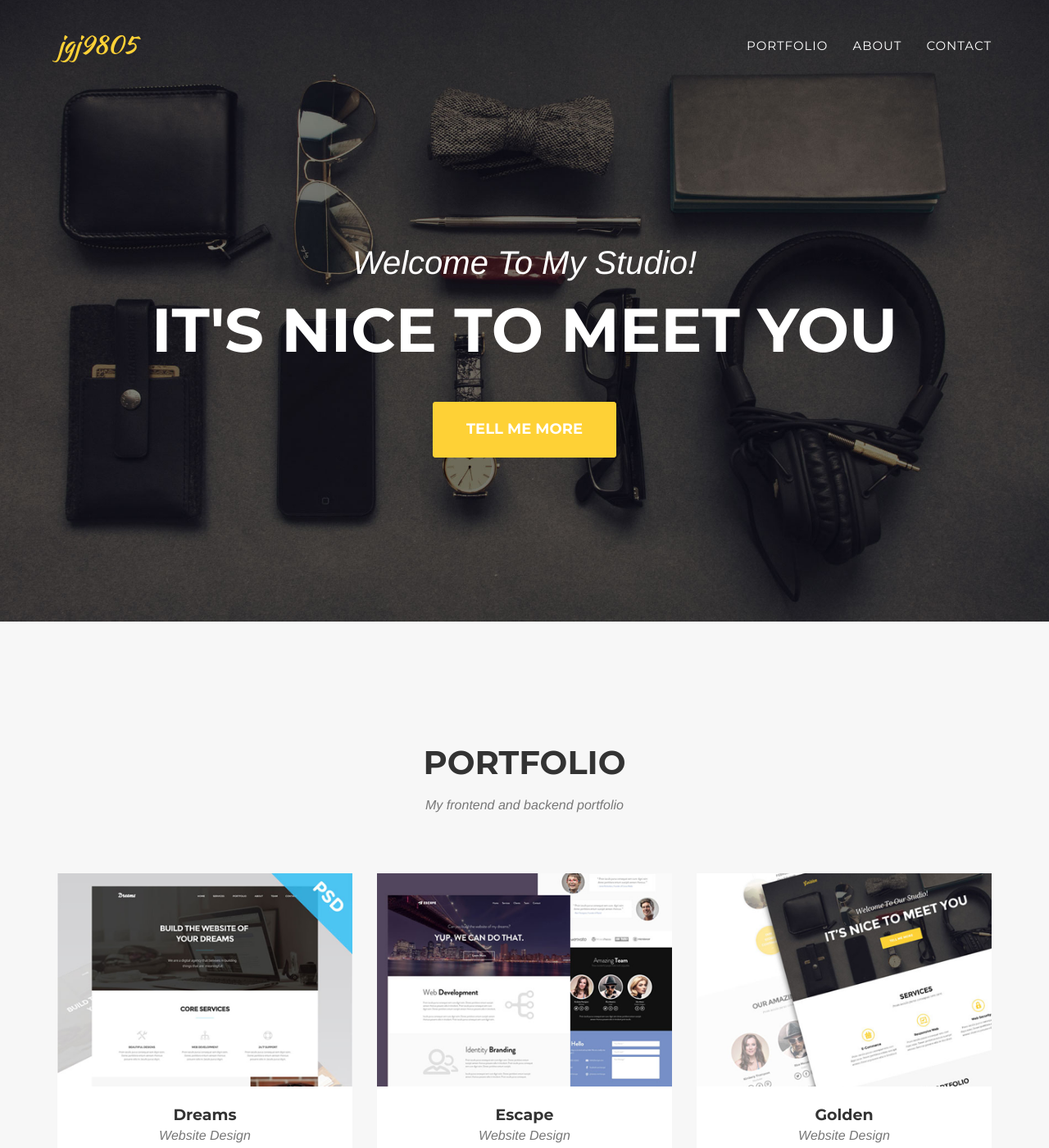
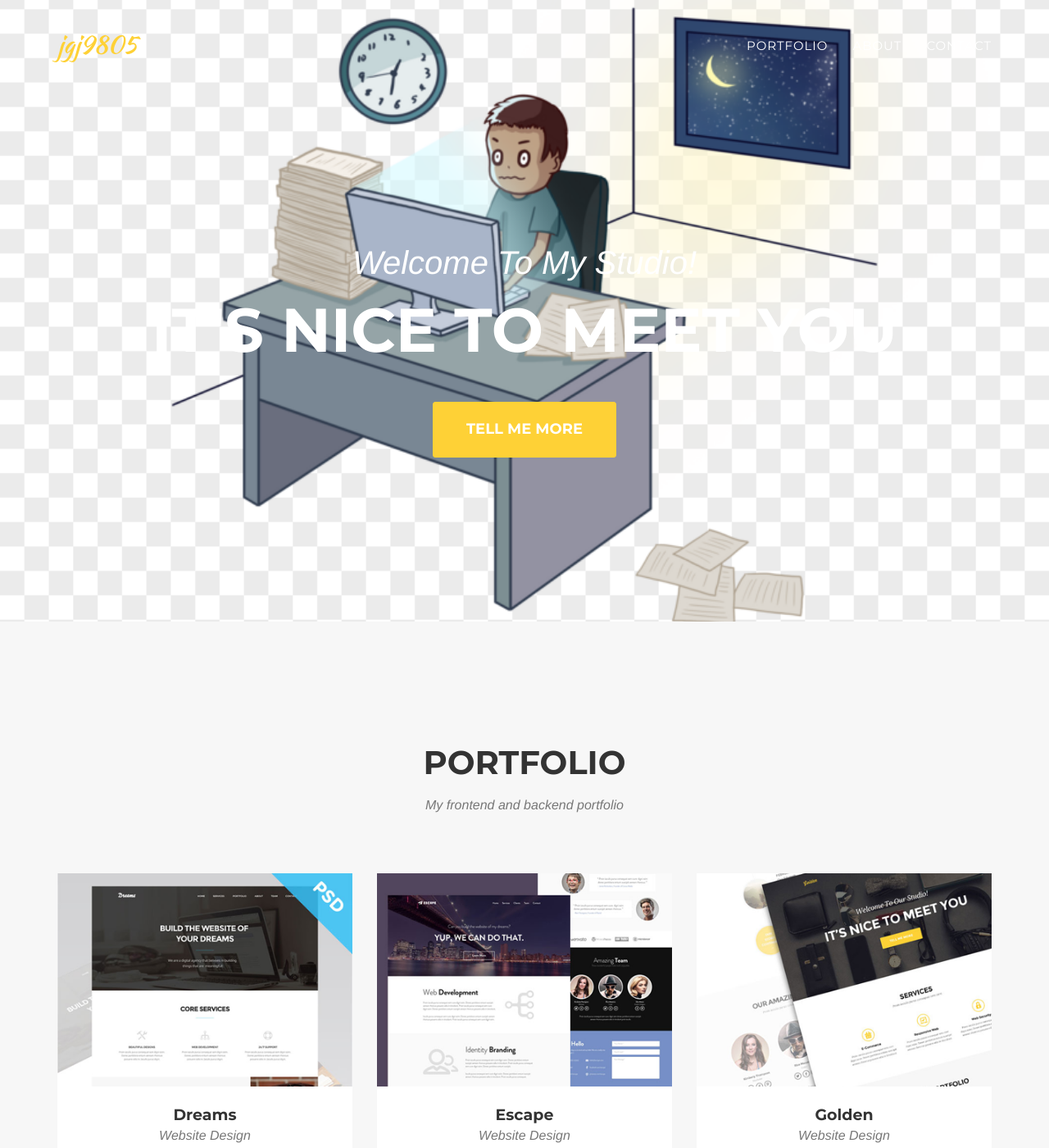
Before and after one commit to jgj9805/jgj9805.github.io, a Jekyll site: the page built from index.html, in a window 1280 px wide and 1400 px high. Shown: the whole window at 82% size. Built offline with Jekyll 4.4.1, drawn with Linux system fonts in a browser that asks for light colours; some web fonts are replaced.

Commit message:
third comit

```diff
--- a/_includes/css/agency.css
+++ b/_includes/css/agency.css
@@ -269,7 +269,7 @@ header {
     text-align: center;
     color: #fff;
     background-attachment: scroll;
-    background-image: url('{{ site.baseurl }}/img/header-bg.jpg');
+    background-image: url('{{ site.baseurl }}/img/3057.png_860.png');
     background-position: center center;
     background-repeat: none;
     -webkit-background-size: cover;
--- a/_includes/header.html
+++ b/_includes/header.html
@@ -40,7 +40,7 @@
             <div class="intro-text">
                 <div class="intro-lead-in">Welcome To My Studio!</div>
                 <div class="intro-heading">It's Nice To Meet You</div>
-                <a href="#services" class="page-scroll btn btn-xl">Tell Me More</a>
+                <a href="#portfolio" class="page-scroll btn btn-xl">Tell Me More</a>
             </div>
         </div>
     </header>
```
Also changed, not shown: img/3057.png_860.png (added).
